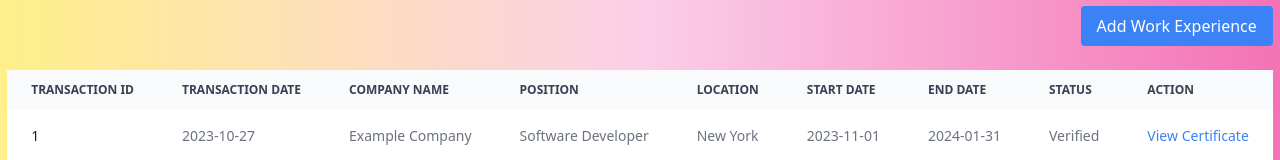
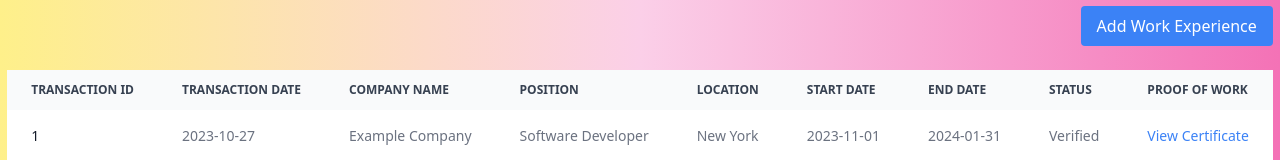
Before and after one commit to devhyun05/Accuwork, a React (Create React App) app in the folder estate_chain_frontend/: page /1 in a window 1280 px wide. Shown: the part 178-338 px from the top of the page. Built offline with nearby package versions, Linux system fonts and the light colour scheme.

Commit message:
Update header and removed logs in Login

```diff
--- a/estate_chain_frontend/src/components/forms/Login.jsx
+++ b/estate_chain_frontend/src/components/forms/Login.jsx
@@ -24,7 +24,6 @@ const Login = () => {
       window.ethereum
         .request({ method: "eth_requestAccounts" })
         .then((result) => {
-          console.log(result[0]);
           localStorage.setItem("accuWork_account", result[0]);
           navigate(`${result[0]}`);
         })
@@ -45,7 +44,6 @@ const Login = () => {
     ? `${accountNumber.slice(0, 3)}...${accountNumber.slice(-4)}`
     : "";
 
-  console.log(accountNumber);
   return (
     <>
       <div>{accountNumberShorten}</div>
--- a/estate_chain_frontend/src/pages/Dashboard.js
+++ b/estate_chain_frontend/src/pages/Dashboard.js
@@ -94,7 +94,7 @@ function Dashboard() {
                     Status
                   </th>
                   <th scope="col" class="px-6 py-3">
-                    Action
+                    Proof of Work
                   </th>
                 </tr>
               </thead>
```
